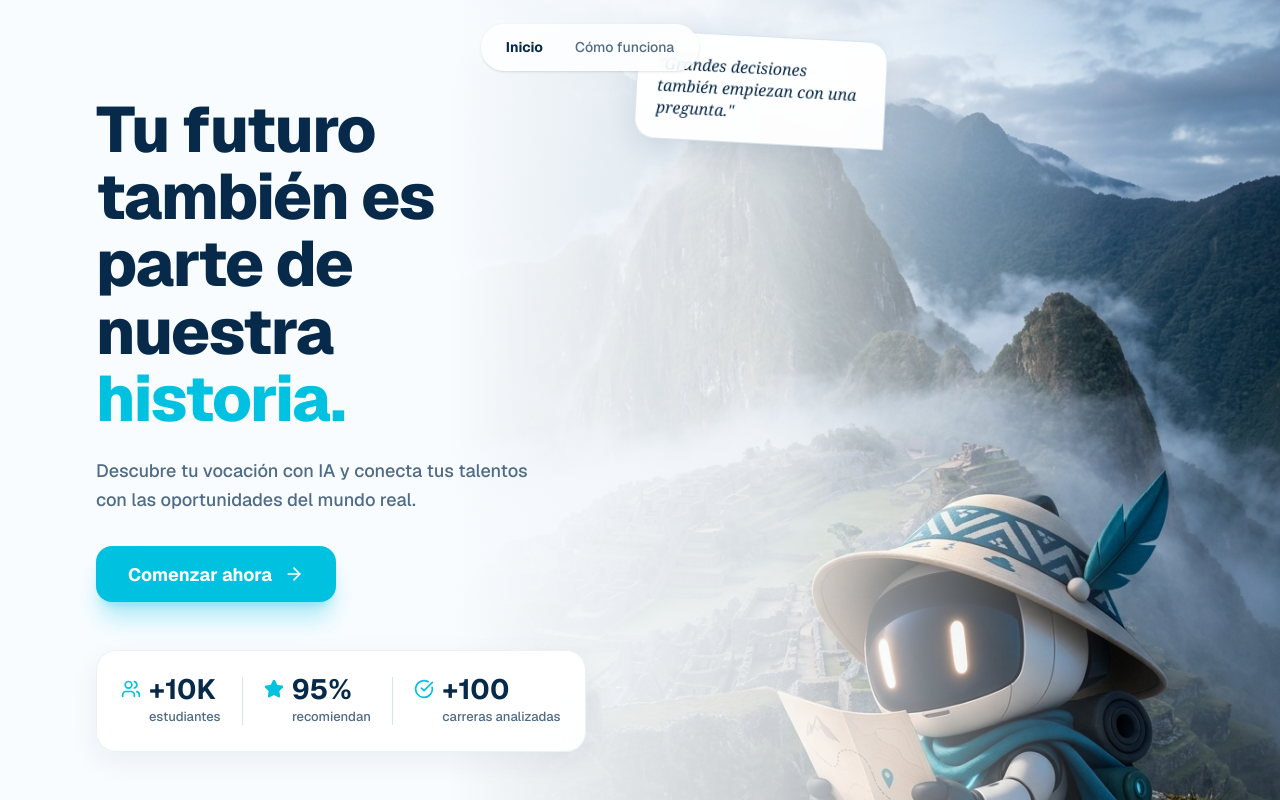
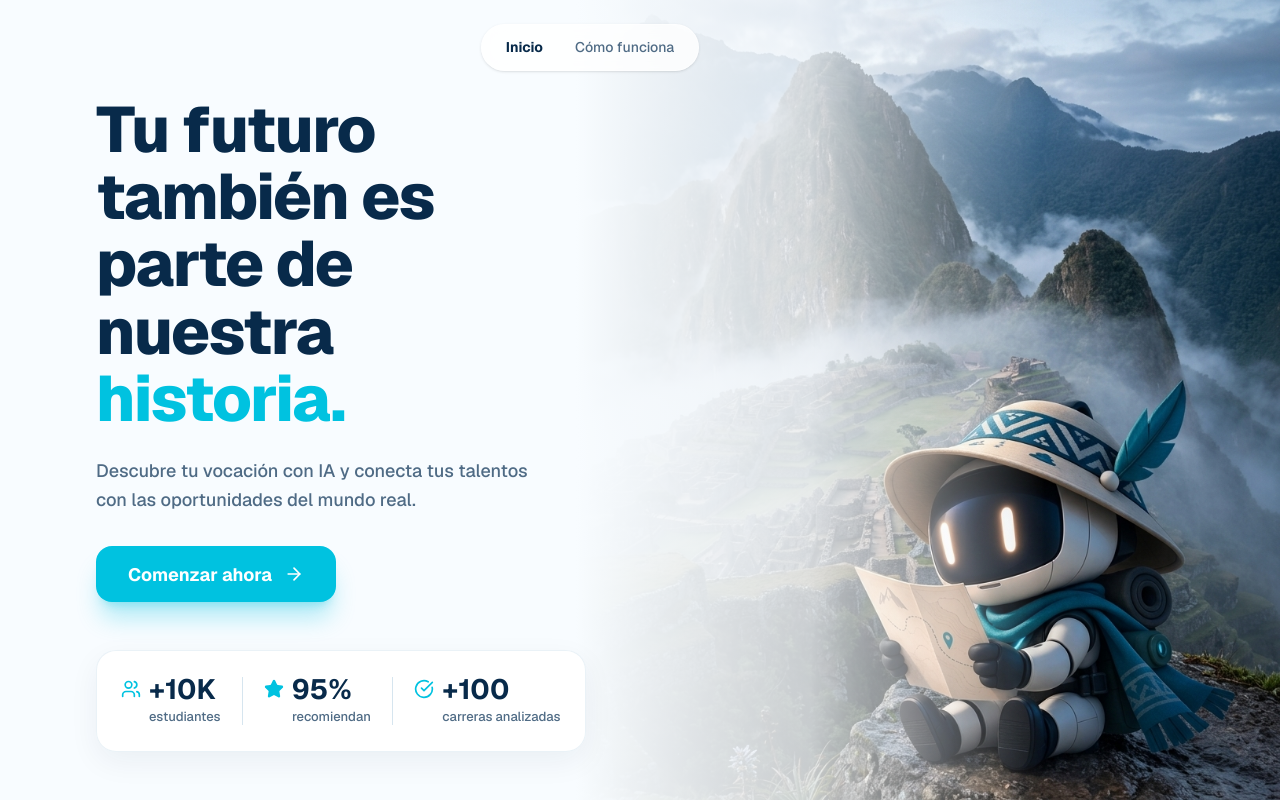
Before and after one commit to carrioneilnacr-art/Orientador-Vocacional-IA, a Next.js app: page / in a window 1280 px wide. Built offline with nearby package versions, Linux system fonts and the light colour scheme.

Commit message:
fix(ui): remove floating note to fix layout overflow and restore safe background width

```diff
--- a/src/app/page.tsx
+++ b/src/app/page.tsx
@@ -21,17 +21,17 @@ export default function Home() {
       {/* Hero Section */}
       <main className="relative flex-1 w-full min-h-[calc(100vh-80px)] flex flex-col justify-center px-6 md:px-12 lg:px-24 pt-24 pb-12 overflow-hidden">
 
-        {/* Background Image constrained to right side but taking more space */}
-        <div className="absolute inset-y-0 right-0 w-full md:w-[70%] lg:w-[65%] z-0">
+        {/* Background Image constrained to RIGHT side to prevent extreme zoom */}
+        <div className="absolute inset-y-0 right-0 w-full md:w-[55%] z-0">
           <Image
             src="/assets/robot_bg.jpg"
             alt="Robot explorador"
             fill
-            className="object-cover object-[center_30%] md:object-[center_20%] -scale-x-100"
+            className="object-cover object-[center_30%] md:object-center -scale-x-100"
             priority
           />
           {/* Gradients para difuminar el borde izquierdo de la imagen hacia el fondo */}
-          <div className="absolute inset-y-0 left-0 w-full sm:w-[80%] bg-gradient-to-r from-[#F8FCFF] via-[#F8FCFF]/80 to-transparent z-10" />
+          <div className="absolute inset-y-0 left-0 w-full sm:w-2/3 bg-gradient-to-r from-[#F8FCFF] via-[#F8FCFF]/80 to-transparent z-10" />
           {/* Gradiente adicional en móvil para que el texto se lea encima */}
           <div className="absolute inset-0 bg-gradient-to-t from-[#F8FCFF] via-[#F8FCFF]/90 to-transparent z-10 md:hidden" />
         </div>
@@ -88,15 +88,6 @@ export default function Home() {
               <div className="text-[#4F6B85] text-[13px] font-medium sm:ml-7">carreras analizadas</div>
             </div>
           </div>
-
-          {/* Floating Note (Top Right, above robot head) */}
-          <div className="hidden lg:block absolute top-[-60px] right-[-180px] xl:right-[-300px] z-20 max-w-[250px]">
-            <div className="bg-white/95 backdrop-blur-md p-5 rounded-[20px] rounded-br-none shadow-[0_10px_30px_rgb(8,42,74,0.1)] border border-[#D6E5EF] rotate-[3deg] hover:rotate-0 transition-transform duration-300">
-               <p className="text-[16px] font-serif italic text-[#082A4A] leading-snug">
-                 "Grandes decisiones también empiezan con una pregunta."
-               </p>
-            </div>
-          </div>
         </div>
       </main>
     </div>
```
